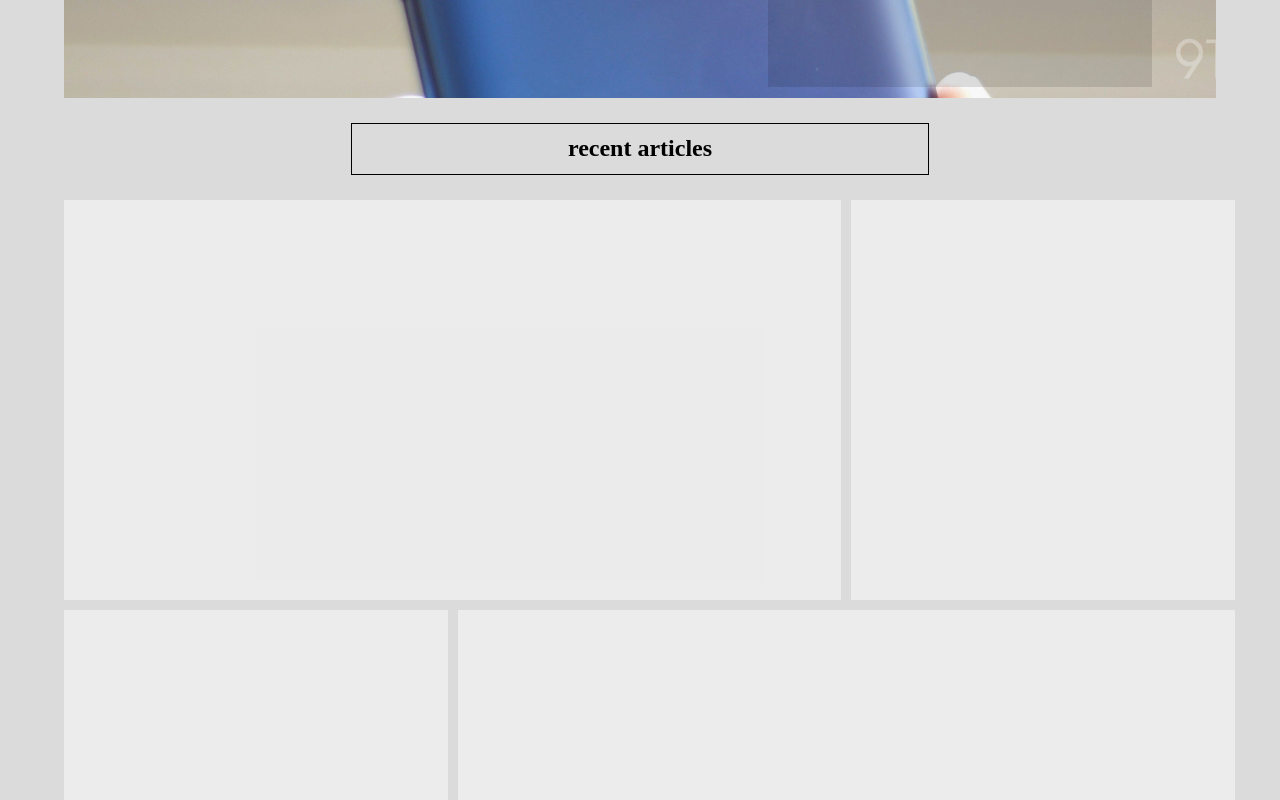
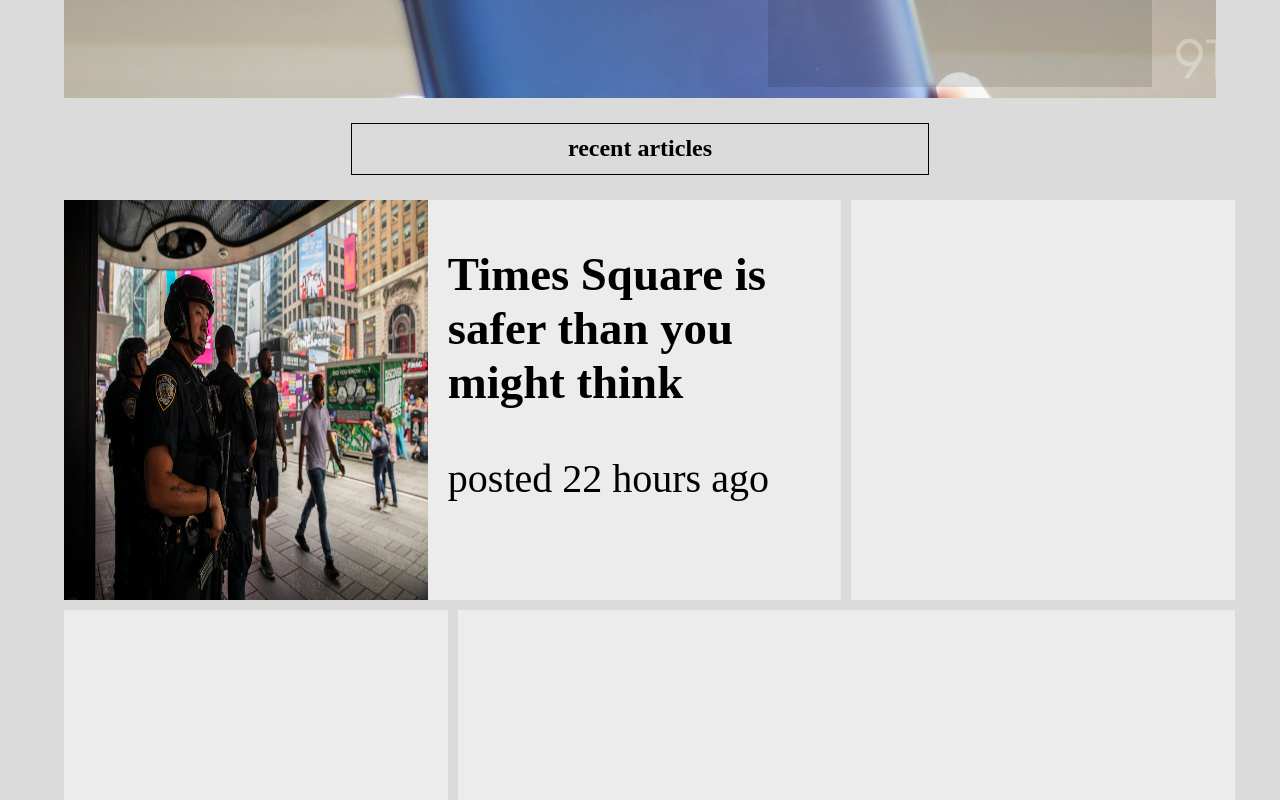
Before and after one commit to markfrias/blog, a plain HTML site: page index.html in a window 1280 px wide. Shown: the part 689-1489 px from the top of the page. Drawn offline with Linux system fonts and the light colour scheme.

Commit message:
Add elements to item-1 card

```diff
--- a/index.html
+++ b/index.html
@@ -33,7 +33,15 @@
         </div>
 
         <div class="main-grid">
-            <div class="item-1"></div>
+            <div class="item-1">
+                <div class="thumbnail-1">
+                    <img src="img/article-thumbnail.jpg" alt="Armed police patroling Times Square at daytime">
+                </div>
+                <div class="card-content-1">
+                    <h3>Times Square is safer than you might think</h3>
+                    <p>posted 22 hours ago</p>
+                </div>
+            </div>
             <div class="item-2"></div>
             <div class="item-3"></div>
             <div class="item-4"></div>
```
